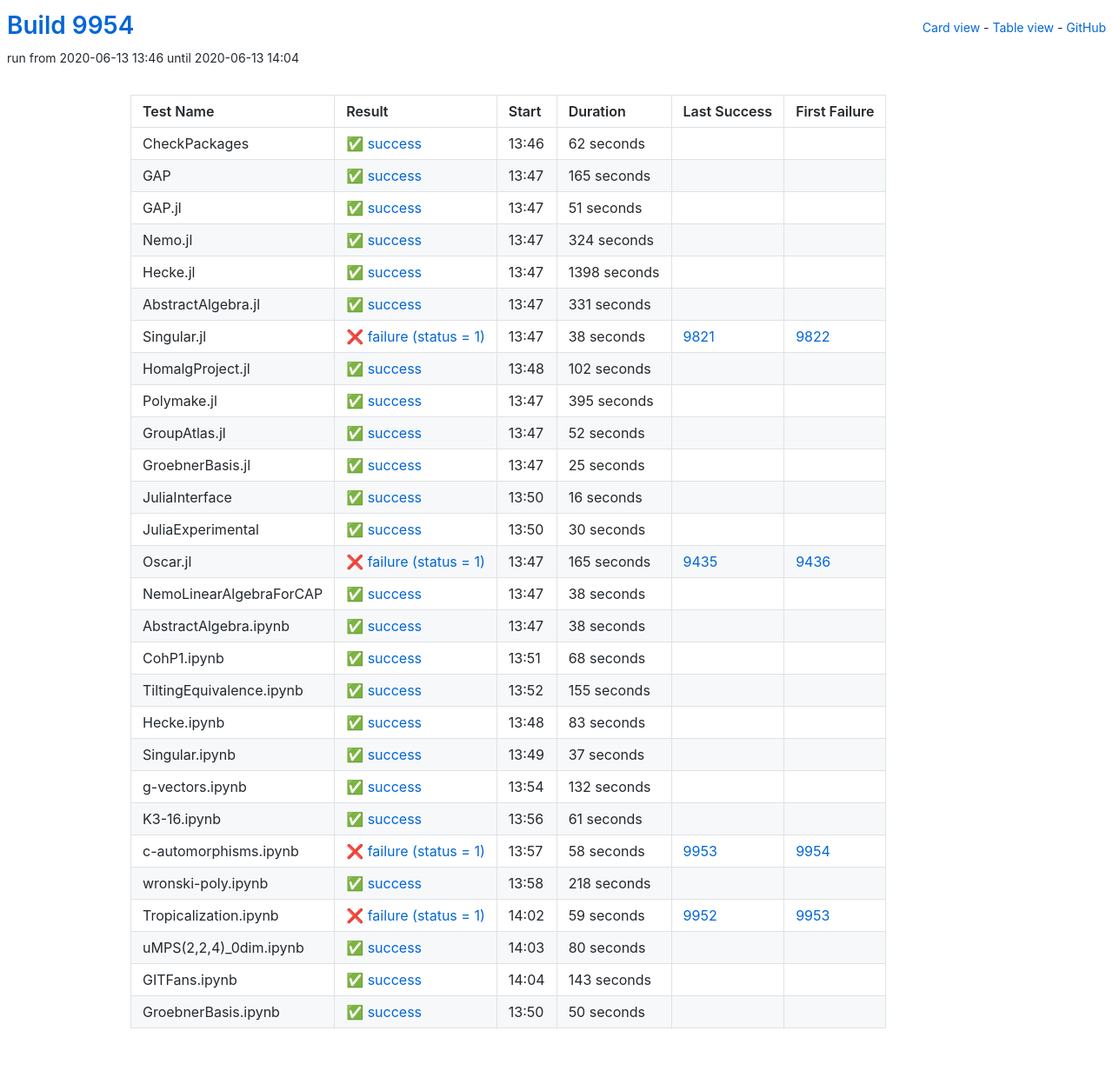
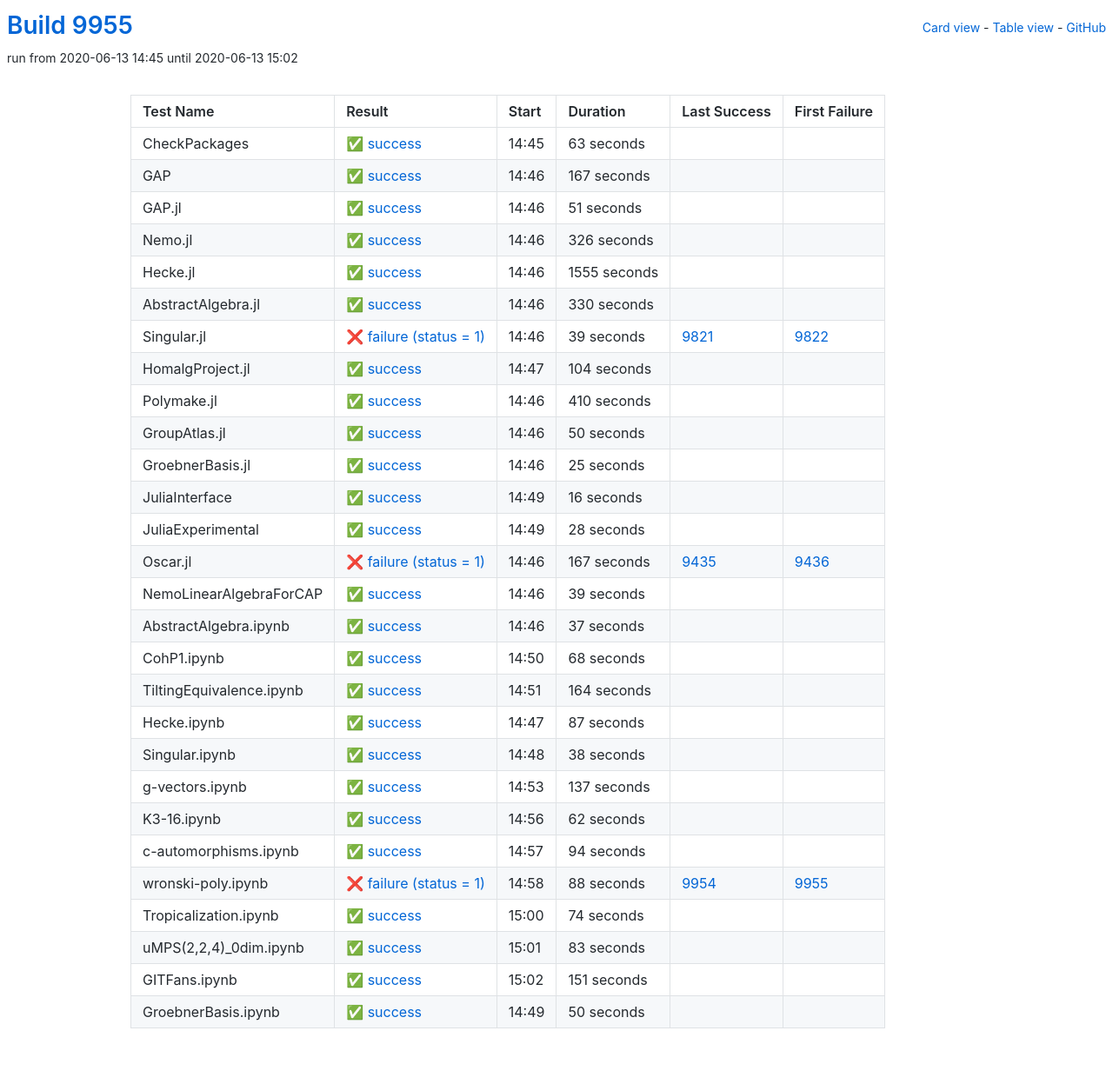
Before and after one commit to oscar-system/oscar-ci-status, a Jekyll site: the page built from table.html, in a window 1280 px wide. Shown: the whole page at 87% size. Built offline with Jekyll 4.4.1, drawn with Linux system fonts in a browser that asks for light colours.

Commit message:
Build #9955

```diff
--- a/_data/ci.yml
+++ b/_data/ci.yml
@@ -1,6 +1,6 @@
 ---
-build: 9954
-build_url: https://oscarci.mathematik.uni-kl.de/job/oscar/9954/
+build: 9955
+build_url: https://oscarci.mathematik.uni-kl.de/job/oscar/9955/
 job: oscar
 organization: oscar-system
 repo: oscar-ci-status
@@ -8,32 +8,32 @@
 tests:
 - name: CheckPackages
   id: checkpackages
-  log: https://oscarci.mathematik.uni-kl.de/job/oscar/9954/artifact/logs/build-9954/CheckPackages.log
-  start: 2020-06-13 13:46
+  log: https://oscarci.mathematik.uni-kl.de/job/oscar/9955/artifact/logs/build-9955/CheckPackages.log
+  start: 2020-06-13 14:45
   success: true
   exitcode: 0
   status: success
-  duration: 62
+  duration: 63
   last_success: false
   last_success_url:
   first_failure: false
   first_failure_url:
 - name: GAP
   id: gap
-  log: https://oscarci.mathematik.uni-kl.de/job/oscar/9954/artifact/logs/build-9954/GAP.log
-  start: 2020-06-13 13:47
+  log: https://oscarci.mathematik.uni-kl.de/job/oscar/9955/artifact/logs/build-9955/GAP.log
+  start: 2020-06-13 14:46
   success: true
   exitcode: 0
   status: success
-  duration: 165
+  duration: 167
   last_success: false
   last_success_url:
   first_failure: false
   first_failure_url:
 - name: GAP.jl
   id: gap-jl
-  log: https://oscarci.mathematik.uni-kl.de/job/oscar/9954/artifact/logs/build-9954/GAP.jl.log
-  start: 2020-06-13 13:47
+  log: https://oscarci.mathematik.uni-kl.de/job/oscar/9955/artifact/logs/build-9955/GAP.jl.log
+  start: 2020-06-13 14:46
   success: true
   exitcode: 0
   status: success
@@ -44,92 +44,92 @@
   first_failure_url:
 - name: Nemo.jl
   id: nemo-jl
-  log: https://oscarci.mathematik.uni-kl.de/job/oscar/9954/artifact/logs/build-9954/Nemo.jl.log
-  start: 2020-06-13 13:47
+  log: https://oscarci.mathematik.uni-kl.de/job/oscar/9955/artifact/logs/build-9955/Nemo.jl.log
+  start: 2020-06-13 14:46
   success: true
   exitcode: 0
   status: success
-  duration: 324
+  duration: 326
   last_success: false
   last_success_url:
   first_failure: false
   first_failure_url:
 - name: Hecke.jl
   id: hecke-jl
-  log: https://oscarci.mathematik.uni-kl.de/job/oscar/9954/artifact/logs/build-9954/Hecke.jl.log
-  start: 2020-06-13 13:47
+  log: https://oscarci.mathematik.uni-kl.de/job/oscar/9955/artifact/logs/build-9955/Hecke.jl.log
+  start: 2020-06-13 14:46
   success: true
   exitcode: 0
   status: success
-  duration: 1398
+  duration: 1555
   last_success: false
   last_success_url:
   first_failure: false
   first_failure_url:
 - name: AbstractAlgebra.jl
   id: abstractalgebra-jl
-  log: https://oscarci.mathematik.uni-kl.de/job/oscar/9954/artifact/logs/build-9954/AbstractAlgebra.jl.log
-  start: 2020-06-13 13:47
+  log: https://oscarci.mathematik.uni-kl.de/job/oscar/9955/artifact/logs/build-9955/AbstractAlgebra.jl.log
+  start: 2020-06-13 14:46
   success: true
   exitcode: 0
   status: success
-  duration: 331
+  duration: 330
   last_success: false
   last_success_url:
   first_failure: false
   first_failure_url:
 - name: Singular.jl
   id: singular-jl
-  log: https://oscarci.mathematik.uni-kl.de/job/oscar/9954/artifact/logs/build-9954/Singular.jl.log
-  start: 2020-06-13 13:47
+  log: https://oscarci.mathematik.uni-kl.de/job/oscar/9955/artifact/logs/build-9955/Singular.jl.log
+  start: 2020-06-13 14:46
   success: false
   exitcode: 1
   status: failure
-  duration: 38
+  duration: 39
   last_success: 9821
   last_success_url: https://oscarci.mathematik.uni-kl.de/job/oscar/9821/
   first_failure: 9822
   first_failure_url: https://oscarci.mathematik.uni-kl.de/job/oscar/9822/
 - name: HomalgProject.jl
   id: homalgproject-jl
-  log: https://oscarci.mathematik.uni-kl.de/job/oscar/9954/artifact/logs/build-9954/HomalgProject.jl.log
-  start: 2020-06-13 13:48
+  log: https://oscarci.mathematik.uni-kl.de/job/oscar/9955/artifact/logs/build-9955/HomalgProject.jl.log
+  start: 2020-06-13 14:47
   success: true
   exitcode: 0
   status: success
-  duration: 102
+  duration: 104
   last_success: false
   last_success_url:
   first_failure: false
   first_failure_url:
 - name: Polymake.jl
   id: polymake-jl
-  log: https://oscarci.mathematik.uni-kl.de/job/oscar/9954/artifact/logs/build-9954/Polymake.jl.log
-  start: 2020-06-13 13:47
+  log: https://oscarci.mathematik.uni-kl.de/job/oscar/9955/artifact/logs/build-9955/Polymake.jl.log
+  start: 2020-06-13 14:46
   success: true
   exitcode: 0
   status: success
-  duration: 395
+  duration: 410
   last_success: false
   last_success_url:
   first_failure: false
   first_failure_url:
 - name: GroupAtlas.jl
   id: groupatlas-jl
-  log: https://oscarci.mathematik.uni-kl.de/job/oscar/9954/artifact/logs/build-9954/GroupAtlas.jl.log
-  start: 2020-06-13 13:47
+  log: https://oscarci.mathematik.uni-kl.de/job/oscar/9955/artifact/logs/build-9955/GroupAtlas.jl.log
+  start: 2020-06-13 14:46
   success: true
   exitcode: 0
   status: success
-  duration: 52
+  duration: 50
   last_success: false
   last_success_url:
   first_failure: false
   first_failure_url:
 - name: GroebnerBasis.jl
   id: groebnerbasis-jl
-  log: https://oscarci.mathematik.uni-kl.de/job/oscar/9954/artifact/logs/build-9954/GroebnerBasis.jl.log
-  start: 2020-06-13 13:47
+  log: https://oscarci.mathematik.uni-kl.de/job/oscar/9955/artifact/logs/build-9955/GroebnerBasis.jl.log
+  start: 2020-06-13 14:46
   success: true
   exitcode: 0
   status: success
@@ -140,8 +140,8 @@
   first_failure_url:
 - name: JuliaInterface
   id: juliainterface
-  log: https://oscarci.mathematik.uni-kl.de/job/oscar/9954/artifact/logs/build-9954/JuliaInterface.log
-  start: 2020-06-13 13:50
+  log: https://oscarci.mathematik.uni-kl.de/job/oscar/9955/artifact/logs/build-9955/JuliaInterface.log
+  start: 2020-06-13 14:49
   success: true
   exitcode: 0
   status: success
@@ -152,56 +152,56 @@
   first_failure_url:
 - name: JuliaExperimental
   id: juliaexperimental
-  log: https://oscarci.mathematik.uni-kl.de/job/oscar/9954/artifact/logs/build-9954/JuliaExperimental.log
-  start: 2020-06-13 13:50
+  log: https://oscarci.mathematik.uni-kl.de/job/oscar/9955/artifact/logs/build-9955/JuliaExperimental.log
+  start: 2020-06-13 14:49
   success: true
   exitcode: 0
   status: success
-  duration: 30
+  duration: 28
   last_success: false
   last_success_url:
   first_failure: false
   first_failure_url:
 - name: Oscar.jl
   id: oscar-jl
-  log: https://oscarci.mathematik.uni-kl.de/job/oscar/9954/artifact/logs/build-9954/Oscar.jl.log
-  start: 2020-06-13 13:47
+  log: https://oscarci.mathematik.uni-kl.de/job/oscar/9955/artifact/logs/build-9955/Oscar.jl.log
+  start: 2020-06-13 14:46
   success: false
   exitcode: 1
   status: failure
-  duration: 165
+  duration: 167
   last_success: 9435
   last_success_url: https://oscarci.mathematik.uni-kl.de/job/oscar/9435/
   first_failure: 9436
   first_failure_url: https://oscarci.mathematik.uni-kl.de/job/oscar/9436/
 - name: NemoLinearAlgebraForCAP
   id: nemolinearalgebraforcap
-  log: https://oscarci.mathematik.uni-kl.de/job/oscar/9954/artifact/logs/build-9954/NemoLinearAlgebraForCAP.log
-  start: 2020-06-13 13:47
+  log: https://oscarci.mathematik.uni-kl.de/job/oscar/9955/artifact/logs/build-9955/NemoLinearAlgebraForCAP.log
+  start: 2020-06-13 14:46
   success: true
   exitcode: 0
   status: success
-  duration: 38
+  duration: 39
   last_success: false
   last_success_url:
   first_failure: false
   first_failure_url:
 - name: AbstractAlgebra.ipynb
   id: abstractalgebra-ipynb
-  log: https://oscarci.mathematik.uni-kl.de/job/oscar/9954/artifact/logs/build-9954/AbstractAlgebra.ipynb.log
-  start: 2020-06-13 13:47
+  log: https://oscarci.mathematik.uni-kl.de/job/oscar/9955/artifact/logs/build-9955/AbstractAlgebra.ipynb.log
+  start: 2020-06-13 14:46
   success: true
   exitcode: 0
   status: success
-  duration: 38
+  duration: 37
   last_success: false
   last_success_url:
   first_failure: false
   first_failure_url:
 - name: CohP1.ipynb
   id: cohp1-ipynb
-  log: https://oscarci.mathematik.uni-kl.de/job/oscar/9954/artifact/logs/build-9954/CohP1.ipynb.log
-  start: 2020-06-13 13:51
+  log: https://oscarci.mathematik.uni-kl.de/job/oscar/9955/artifact/logs/build-9955/CohP1.ipynb.log
+  start: 2020-06-13 14:50
   success: true
   exitcode: 0
   status: success
@@ -212,20 +212,104 @@
   first_failure_url:
 - name: TiltingEquivalence.ipynb
   id: tiltingequivalence-ipynb
-  log: https://oscarci.mathematik.uni-kl.de/job/oscar/9954/artifact/logs/build-9954/TiltingEquivalence.ipynb.log
-  start: 2020-06-13 13:52
+  log: https://oscarci.mathematik.uni-kl.de/job/oscar/9955/artifact/logs/build-9955/TiltingEquivalence.ipynb.log
+  start: 2020-06-13 14:51
   success: true
   exitcode: 0
   status: success
-  duration: 155
+  duration: 164
   last_success: false
   last_success_url:
   first_failure: false
   first_failure_url:
 - name: Hecke.ipynb
   id: hecke-ipynb
-  log: https://oscarci.mathematik.uni-kl.de/job/oscar/9954/artifact/logs/build-9954/Hecke.ipynb.log
-  start: 2020-06-13 13:48
+  log: https://oscarci.mathematik.uni-kl.de/job/oscar/9955/artifact/logs/build-9955/Hecke.ipynb.log
+  start: 2020-06-13 14:47
+  success: true
+  exitcode: 0
+  status: success
+  duration: 87
+  last_success: false
+  last_success_url:
+  first_failure: false
+  first_failure_url:
+- name: Singular.ipynb
+  id: singular-ipynb
+  log: https://oscarci.mathematik.uni-kl.de/job/oscar/9955/artifact/logs/build-9955/Singular.ipynb.log
+  start: 2020-06-13 14:48
+  success: true
+  exitcode: 0
+  status: success
+  duration: 38
+  last_success: false
+  last_success_url:
+  first_failure: false
+  first_failure_url:
+- name: g-vectors.ipynb
+  id: g-vectors-ipynb
+  log: https://oscarci.mathematik.uni-kl.de/job/oscar/9955/artifact/logs/build-9955/g-vectors.ipynb.log
+  start: 2020-06-13 14:53
+  success: true
+  exitcode: 0
+  status: success
+  duration: 137
+  last_success: false
+  last_success_url:
+  first_failure: false
+  first_failure_url:
+- name: K3-16.ipynb
+  id: k3-16-ipynb
+  log: https://oscarci.mathematik.uni-kl.de/job/oscar/9955/artifact/logs/build-9955/K3-16.ipynb.log
+  start: 2020-06-13 14:56
+  success: true
+  exitcode: 0
+  status: success
+  duration: 62
+  last_success: false
+  last_success_url:
+  first_failure: false
+  first_failure_url:
+- name: c-automorphisms.ipynb
+  id: c-automorphisms-ipynb
+  log: https://oscarci.mathematik.uni-kl.de/job/oscar/9955/artifact/logs/build-9955/c-automorphisms.ipynb.log
+  start: 2020-06-13 14:57
+  success: true
+  exitcode: 0
+  status: success
+  duration: 94
+  last_success: false
+  last_success_url:
+  first_failure: false
+  first_failure_url:
+- name: wronski-poly.ipynb
+  id: wronski-poly-ipynb
+  log: https://oscarci.mathematik.uni-kl.de/job/oscar/9955/artifact/logs/build-9955/wronski-poly.ipynb.log
+  start: 2020-06-13 14:58
+  success: false
+  exitcode: 1
+  status: failure
+  duration: 88
+  last_success: 9954
+  last_success_url: https://oscarci.mathematik.uni-kl.de/job/oscar/9954/
+  first_failure: 9955
+  first_failure_url: https://oscarci.mathematik.uni-kl.de/job/oscar/9955/
+- name: Tropicalization.ipynb
+  id: tropicalization-ipynb
+  log: https://oscarci.mathematik.uni-kl.de/job/oscar/9955/artifact/logs/build-9955/Tropicalization.ipynb.log
+  start: 2020-06-13 15:00
+  success: true
+  exitcode: 0
+  status: success
+  duration: 74
+  last_success: false
+  last_success_url:
+  first_failure: false
+  first_failure_url:
+- name: uMPS(2,2,4)_0dim.ipynb
+  id: umps-2-2-4-0dim-ipynb
+  log: https://oscarci.mathematik.uni-kl.de/job/oscar/9955/artifact/logs/build-9955/uMPS-2-2-4-_0dim.ipynb.log
+  start: 2020-06-13 15:01
   success: true
   exitcode: 0
   status: success
@@ -234,106 +318,22 @@
   last_success_url:
   first_failure: false
   first_failure_url:
-- name: Singular.ipynb
-  id: singular-ipynb
-  log: https://oscarci.mathematik.uni-kl.de/job/oscar/9954/artifact/logs/build-9954/Singular.ipynb.log
-  start: 2020-06-13 13:49
+- name: GITFans.ipynb
+  id: gitfans-ipynb
+  log: https://oscarci.mathematik.uni-kl.de/job/oscar/9955/artifact/logs/build-9955/GITFans.ipynb.log
+  start: 2020-06-13 15:02
   success: true
   exitcode: 0
   status: success
-  duration: 37
-  last_success: false
-  last_success_url:
-  first_failure: false
-  first_failure_url:
-- name: g-vectors.ipynb
-  id: g-vectors-ipynb
-  log: https://oscarci.mathematik.uni-kl.de/job/oscar/9954/artifact/logs/build-9954/g-vectors.ipynb.log
-  start: 2020-06-13 13:54
-  success: true
-  exitcode: 0
-  status: success
-  duration: 132
-  last_success: false
-  last_success_url:
-  first_failure: false
-  first_failure_url:
-- name: K3-16.ipynb
-  id: k3-16-ipynb
-  log: https://oscarci.mathematik.uni-kl.de/job/oscar/9954/artifact/logs/build-9954/K3-16.ipynb.log
-  start: 2020-06-13 13:56
-  success: true
-  exitcode: 0
-  status: success
-  duration: 61
-  last_success: false
-  last_success_url:
-  first_failure: false
-  first_failure_url:
-- name: c-automorphisms.ipynb
-  id: c-automorphisms-ipynb
-  log: https://oscarci.mathematik.uni-kl.de/job/oscar/9954/artifact/logs/build-9954/c-automorphisms.ipynb.log
-  start: 2020-06-13 13:57
-  success: false
-  exitcode: 1
-  status: failure
-  duration: 58
-  last_success: 9953
-  last_success_url: https://oscarci.mathematik.uni-kl.de/job/oscar/9953/
-  first_failure: 9954
-  first_failure_url: https://oscarci.mathematik.uni-kl.de/job/oscar/9954/
-- name: wronski-poly.ipynb
-  id: wronski-poly-ipynb
-  log: https://oscarci.mathematik.uni-kl.de/job/oscar/9954/artifact/logs/build-9954/wronski-poly.ipynb.log
-  start: 2020-06-13 13:58
-  success: true
-  exitcode: 0
-  status: success
-  duration: 218
-  last_success: false
-  last_success_url:
-  first_failure: false
-  first_failure_url:
-- name: Tropicalization.ipynb
-  id: tropicalization-ipynb
-  log: https://oscarci.mathematik.uni-kl.de/job/oscar/9954/artifact/logs/build-9954/Tropicalization.ipynb.log
-  start: 2020-06-13 14:02
-  success: false
-  exitcode: 1
-  status: failure
-  duration: 59
-  last_success: 9952
-  last_success_url: https://oscarci.mathematik.uni-kl.de/job/oscar/9952/
-  first_failure: 9953
-  first_failure_url: https://oscarci.mathematik.uni-kl.de/job/oscar/9953/
-- name: uMPS(2,2,4)_0dim.ipynb
-  id: umps-2-2-4-0dim-ipynb
-  log: https://oscarci.mathematik.uni-kl.de/job/oscar/9954/artifact/logs/build-9954/uMPS-2-2-4-_0dim.ipynb.log
-  start: 2020-06-13 14:03
-  success: true
-  exitcode: 0
-  status: success
-  duration: 80
-  last_success: false
-  last_success_url:
-  first_failure: false
-  first_failure_url:
-- name: GITFans.ipynb
-  id: gitfans-ipynb
-  log: https://oscarci.mathematik.uni-kl.de/job/oscar/9954/artifact/logs/build-9954/GITFans.ipynb.log
-  start: 2020-06-13 14:04
-  success: true
-  exitcode: 0
-  status: success
-  duration: 143
+  duration: 151
   last_success: false
   last_success_url:
   first_failure: false
   first_failure_url:
 - name: GroebnerBasis.ipynb
   id: groebnerbasis-ipynb
-  log: https://oscarci.mathematik.uni-kl.de/job/oscar/9954/artifact/logs/build-9954/GroebnerBasis.ipynb.log
-  start: 2020-06-13 13:50
+  log: https://oscarci.mathematik.uni-kl.de/job/oscar/9955/artifact/logs/build-9955/GroebnerBasis.ipynb.log
+  start: 2020-06-13 14:49
   success: true
   exitcode: 0
   status: success
```
Also changed, not shown: README.md.
